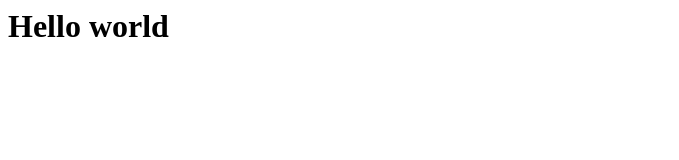
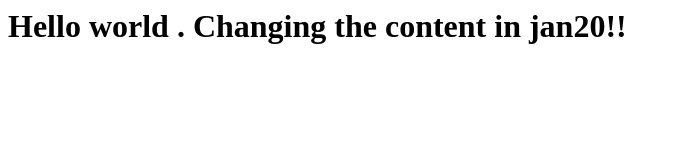
Before and after one commit to rohanpaudel22/DevOps_Jenkins, a plain HTML site: page index.html in a window 1280 px wide. Shown: the whole page, without its empty margins (0-679 px from the left). Drawn offline with Linux system fonts and the light colour scheme.

Commit message:
Updating the content

```diff
--- a/index.html
+++ b/index.html
@@ -1 +1 @@
-<h1>Hello world</h1>
+<h1>Hello world . Changing the content in jan20!!</h1>
```
